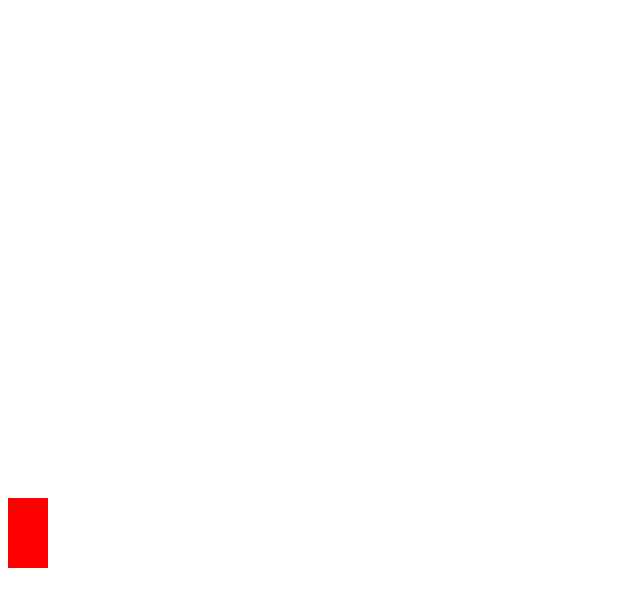
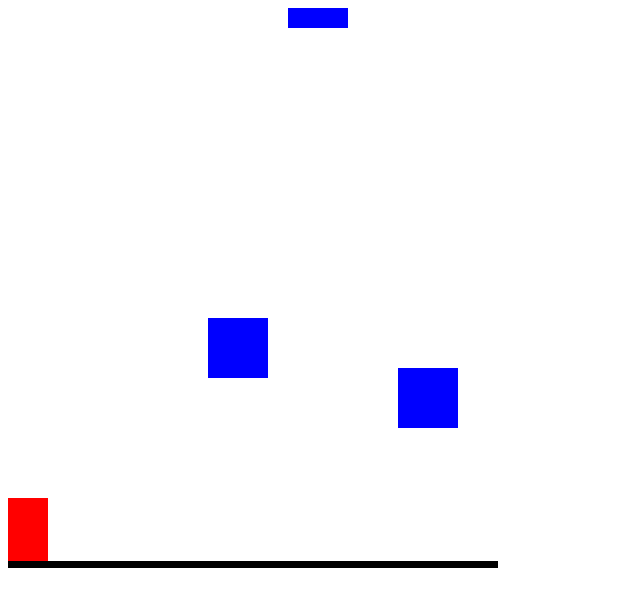
Before and after one commit to DavidEF1996/ProyectoImpactoSocial-Juego, a plain HTML site: page index.html in a window 1280 px wide. Shown: the whole page, without its empty margins (0-640 px from the left). Drawn offline with Linux system fonts and the light colour scheme.

Commit message:
Movimiento de las fichas

```diff
--- a/index.html
+++ b/index.html
@@ -14,8 +14,9 @@
 <script src="js/preloadjs-0.1.0.min.js"></script>
     <script src="js/kinetic-v4.3.3.min.js"></script>
     <script src="js/nave.js"></script>
-    <script src="js/plataforma.js"></script>
-  <script src="js/main.js"></script>
+    <script src="js/obstaculos.js"></script>
+    <script src="js/Plataformas.js"></script>
+    <script src="js/main.js"></script>
 
 
 </body>
--- /dev/null
+++ b/js/Plataformas.js
@@ -0,0 +1,10 @@
+function Plataforma(x,y){
+    Kinetic.Rect.call(this);
+    this.setWidth(200);
+    this.setHeight(40);
+    this.setX(x);
+    this.setY(y);
+    this.setFill('black');
+}
+
+Plataforma.prototype = Object.create(Kinetic.Rect.prototype);
--- a/js/main.js
+++ b/js/main.js
@@ -1,7 +1,12 @@
-var stage, fondo;
+var stage, fondo, grupoAssets;
 var keyboard = {};
 var intervalo;
 var  personaje;
+
+grupoAssets = new Kinetic.Group({
+    x:0,
+    y:0,
+});
 
 stage = new Kinetic.Stage(
     {
@@ -14,6 +19,15 @@ stage = new Kinetic.Stage(
 
 function primerEscenario() {
     fondo = new Kinetic.Layer();
+
+    grupoAssets.add(new Paredes(200, stage.getHeight()-250) );
+    grupoAssets.add(new Paredes(280, stage.getHeight()-600) );
+    grupoAssets.add(new Paredes(390, stage.getHeight()-200) );
+
+    var piso = new Plataforma(0, stage.getHeight()-7);
+    piso.setWidth(stage.getWidth()*2);
+    grupoAssets.add(piso);
+
     personaje = new NaveEspacial();
     personaje.setX(0);
     personaje.setY(490);
@@ -22,6 +36,7 @@ function primerEscenario() {
     personaje.limiteTope = stage.getHeight()-personaje.getHeight();
 
     fondo.add(personaje);
+    fondo.add(grupoAssets);
     stage.add(fondo);
     intervalo = setInterval(frameLoop,1000/60);
 }
@@ -84,12 +99,23 @@ function hit(a,b){
 	}
 	return hit;
 }
+function moverObstaculos() {
+    var obstaculos = grupoAssets.children;
+    for (i in obstaculos){
+        var obstaculo  = obstaculos[i];
+          if(obstaculo instanceof Paredes)
+            obstaculo.mover();
+
+    }
+}
+
 addKeyBoardEvents();
 primerEscenario();
 
 function frameLoop() {
 
     moverPersonaje();
+    moverObstaculos();
     stage.draw();
 
 }
--- /dev/null
+++ b/js/obstaculos.js
@@ -0,0 +1,21 @@
+function Paredes(x,y) {
+    Kinetic.Rect.call(this);
+    this.setWidth(60);
+    this.setHeight(60);
+    this.setX(x);
+    this.setY(y);
+    this.contador = 0;
+    this.setFill('blue');
+    this.aleatorio = function (inferior, superior) {
+        var posibilidades = superior - inferior;
+        var random = Math.random() * posibilidades;
+        random = Math.floor(random);
+        return parseInt(inferior) + random;
+    }
+    this.mover = function(){
+        this.contador++;
+        this.setY(this.getY()+Math.sin(this.contador * Math.PI/75)*2);
+}
+}
+
+Paredes.prototype = Object.create(Kinetic.Rect.prototype);
--- a/js/plataforma.js
+++ /dev/null
@@ -1,6 +0,0 @@
-function suelo (x,y){
-    this.setWidth(200);
-    this.setHeight(40);
-    this.setX(X);
-    this.setY(y);
-}
```
